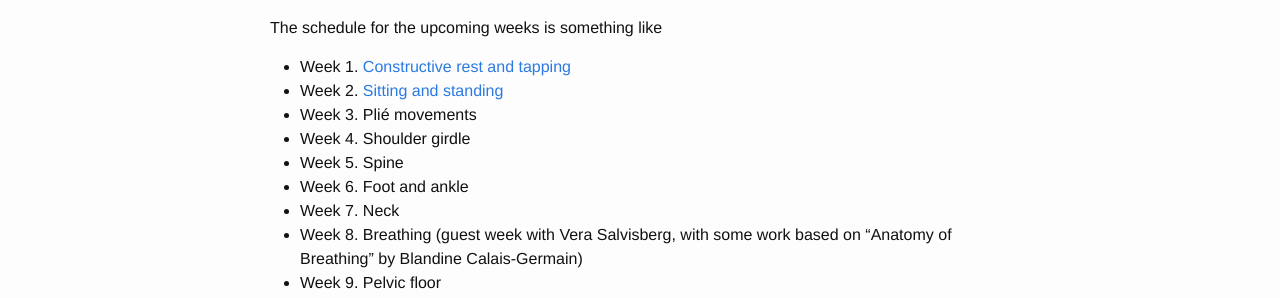
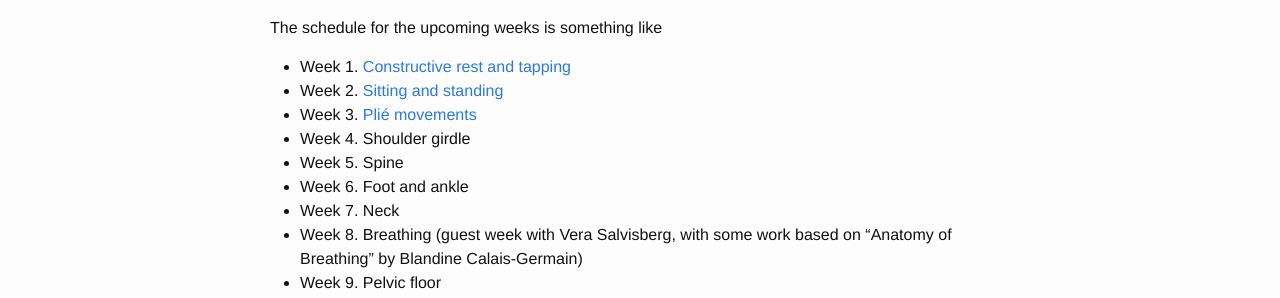
Before and after one commit to gregdyke/gregdyke.github.io, a Jekyll site: the page built from _posts/2016-06-02-100-days-of-franklin.md, in a window 1280 px wide. Shown: the part 1006-1304 px from the top of the page. Built offline with Jekyll 4.4.1, drawn with Linux system fonts in a browser that asks for light colours; part of the change alters nothing that is shown.

```diff
--- a/_posts/2016-06-02-100-days-of-franklin.md
+++ b/_posts/2016-06-02-100-days-of-franklin.md
@@ -21,7 +21,7 @@ The schedule for the upcoming weeks is something like
 
   * Week 1. [Constructive rest and tapping](/2016/06/03/100-days-of-franklin-week-1.html)
   * Week 2. [Sitting and standing](2016/06/11/100-days-of-franklin-week-2.html)
-  * Week 3. Plié movements
+  * Week 3. [Plié movements](2016/06/15/100-days-of-franklin-week-3.html)
   * Week 4. Shoulder girdle
   * Week 5. Spine
   * Week 6. Foot and ankle
```
Also changed, not shown: _posts/2016-06-15-100-days-of-franklin-week-3.md (+1 -0 lines).
